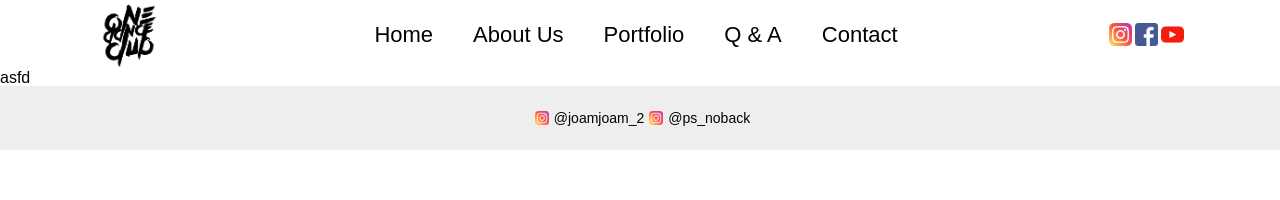
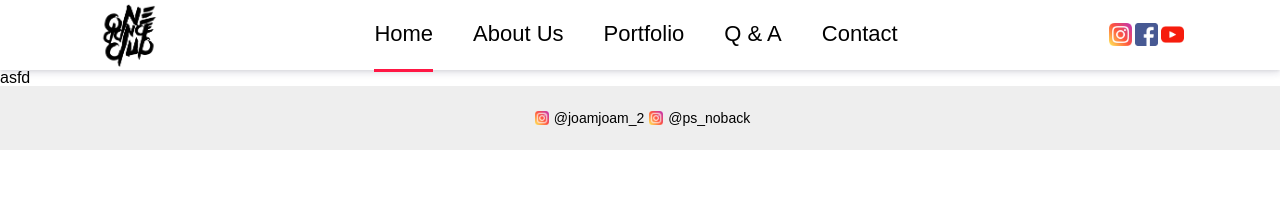
Before and after one commit to joohaem/one-dance-club-react, a React (Create React App) app: page /#/ in a window 1280 px wide. Shown: the top 200 px of the page. Built offline with nearby package versions, Linux system fonts and the light colour scheme; the HTML template or start-up script is replaced by a standard one.

Commit message:
Add Header underbar
with 'withRouter' & 'styled-components'

```diff
--- a/package.json
+++ b/package.json
@@ -10,6 +10,7 @@
     "react-dom": "^17.0.2",
     "react-router-dom": "^5.2.0",
     "react-scripts": "4.0.3",
+    "styled-components": "^5.3.0",
     "web-vitals": "^1.1.2"
   },
   "scripts": {
--- a/src/App.css
+++ b/src/App.css
@@ -28,6 +28,7 @@ body {
 	/* font 체 찾아보기 */
 	font-family: '나눔 고딕', NanumGothic, '돋움', Dotum, sans-serif;
 	line-height: 1;
+	padding-top: 70px;
 }
 ol, ul {
 	list-style: none;
--- a/src/Components/Common.css
+++ b/src/Components/Common.css
@@ -6,7 +6,14 @@ h2 {
   font-size: 24px;
   font-weight: inherit;
 }
+body {
+  padding-top: 70px;
+}
 .header {
+  position: fixed;
+  top: 0;
+  background-color: white;
+  z-index: 10;
   display: flex;
   justify-content: space-around;
   align-items: center;
@@ -14,6 +21,7 @@ h2 {
   height: 70px;
   font-size: 22px;
   line-height: 70px;
+  box-shadow: 0 4px 6px rgba(50, 50, 93, 0.11), 0 1px 3px rgba(0, 0, 0, 0.08);
 }
 .header .menu_logo {
   width: 70px;
--- a/src/Components/Header.js
+++ b/src/Components/Header.js
@@ -1,17 +1,23 @@
 import React from "react";
 import { Link, withRouter } from "react-router-dom";
+import styled from "styled-components";
 
-export default () => (
+const SLink = styled(Link)`
+  border-bottom: 3px solid
+    ${props => (props.current ? "#ff1744" : "transparent")};
+  transition: border-bottom 0.5s ease-in-out;
+`;
+const HeaderComponent = ({ location : { pathname } }) => (
   <header className="header">
     <Link to="/" className="menu_logo"><span className="visually_hidden">ODC 로고</span></Link>
     {/* 모바일 메뉴 햄버거 버튼
     <Link to="" className="link_menu"><span clvisually_hiddenass="visually_hidden">메뉴 로고</span></Link> */}
     <ul className="menu_items">
-      <li className="menu_item"><Link to="/">Home</Link></li>
-      <li className="menu_item"><Link to="./aboutus">About Us</Link></li>
-      <li className="menu_item"><Link to="./portfolio">Portfolio</Link></li>
-      <li className="menu_item"><Link to="./qna">Q & A</Link></li>
-      <li className="menu_item"><Link to="./contact">Contact</Link></li>
+      <li className="menu_item"><SLink current={pathname==="/"} to="/">Home</SLink></li>
+      <li className="menu_item"><SLink current={pathname==="/aboutus"} to="./aboutus">About Us</SLink></li>
+      <li className="menu_item"><SLink current={pathname==="/portfolio"} to="./portfolio">Portfolio</SLink></li>
+      <li className="menu_item"><SLink current={pathname==="/qna"} to="./qna">Q & A</SLink></li>
+      <li className="menu_item"><SLink current={pathname==="/contact"} to="./contact">Contact</SLink></li>
     </ul>
     <div className="menu_links">
       <a href="https://www.instagram.com/odc_streetdance/" target="_blank" className="menu_link link_ist"><span className="visually_hidden">인스타그램</span></a>
@@ -20,3 +26,5 @@ export default () => (
     </div>
   </header>
 );
+
+export default withRouter(HeaderComponent);
```
Also changed, not shown: 1 other file (tests, documents, lock files or other folders).
